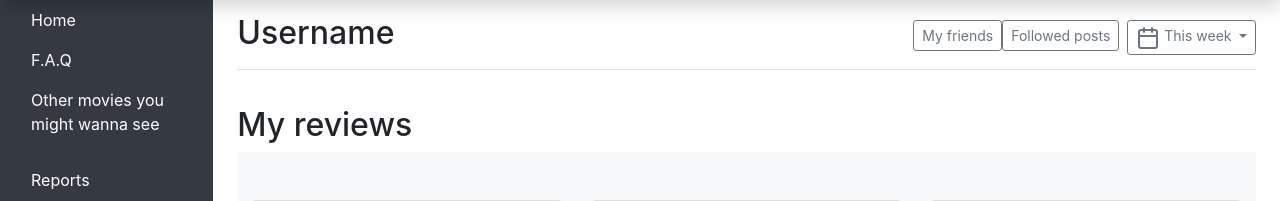
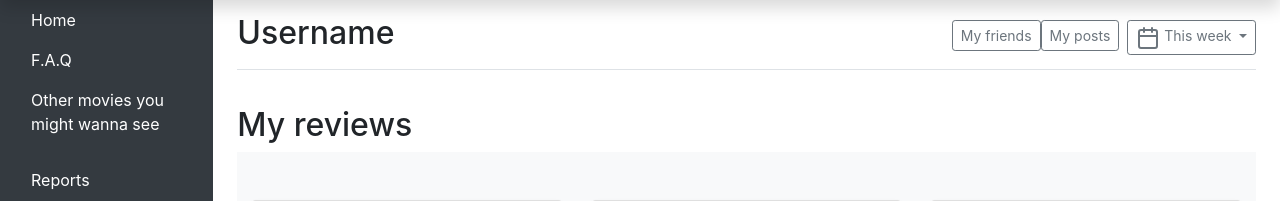
Before and after one commit to gallol/proyecto-integral, a PHP site: page /perfil.php in a window 1280 px wide. Shown: the part 73-274 px from the top of the page. Run offline with PHP 8.4, Linux system fonts and the light colour scheme; some libraries are stand-ins or nearby versions.

Commit message:
cambio de una palabra

```diff
--- a/proyecto-integral-master/perfil/perfil.php
+++ b/proyecto-integral-master/perfil/perfil.php
@@ -122,7 +122,7 @@
         <div class="btn-toolbar mb-2 mb-md-0">
           <div class="btn-group mr-2">
             <a class="mis-conactos" href="../mis-contactos/mis-contactos.php"><button type="button" class="btn btn-sm btn-outline-secondary">My friends</button></a>
-            <a class="mis-contactos" href="../vista-posteos/vistapost.php"><button type="button" class="btn btn-sm btn-outline-secondary">Followed posts</button></a>
+            <a class="mis-contactos" href="../vista-posteos/vistapost.php"><button type="button" class="btn btn-sm btn-outline-secondary">My posts</button></a>
           </div>
           <button type="button" class="btn btn-sm btn-outline-secondary dropdown-toggle">
             <svg xmlns="http://www.w3.org/2000/svg" width="24" height="24" viewBox="0 0 24 24" fill="none" stroke="currentColor" stroke-width="2" stroke-linecap="round" stroke-linejoin="round" class="feather feather-calendar"><rect x="3" y="4" width="18" height="18" rx="2" ry="2"></rect><line x1="16" y1="2" x2="16" y2="6"></line><line x1="8" y1="2" x2="8" y2="6"></line><line x1="3" y1="10" x2="21" y2="10"></line></svg>
```
